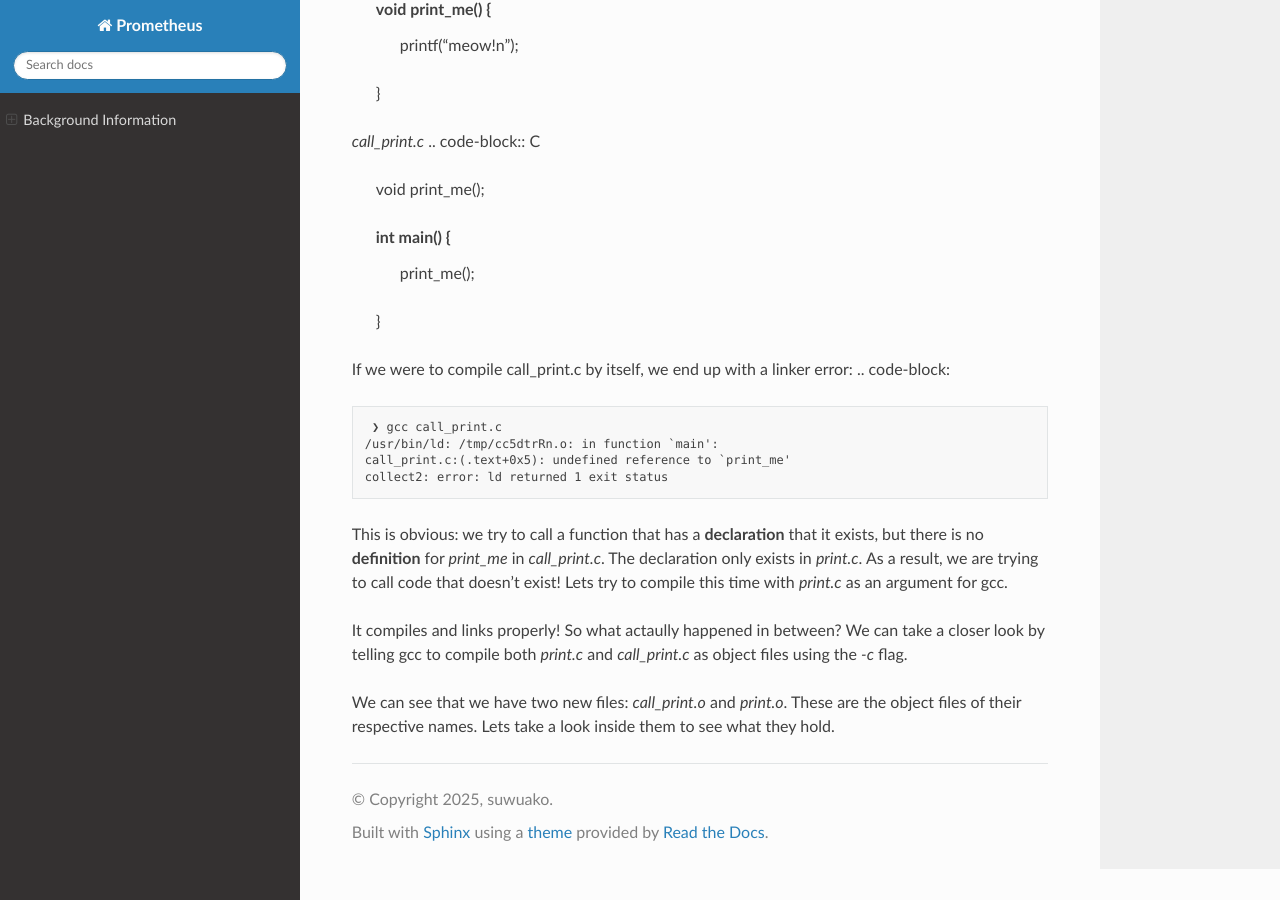
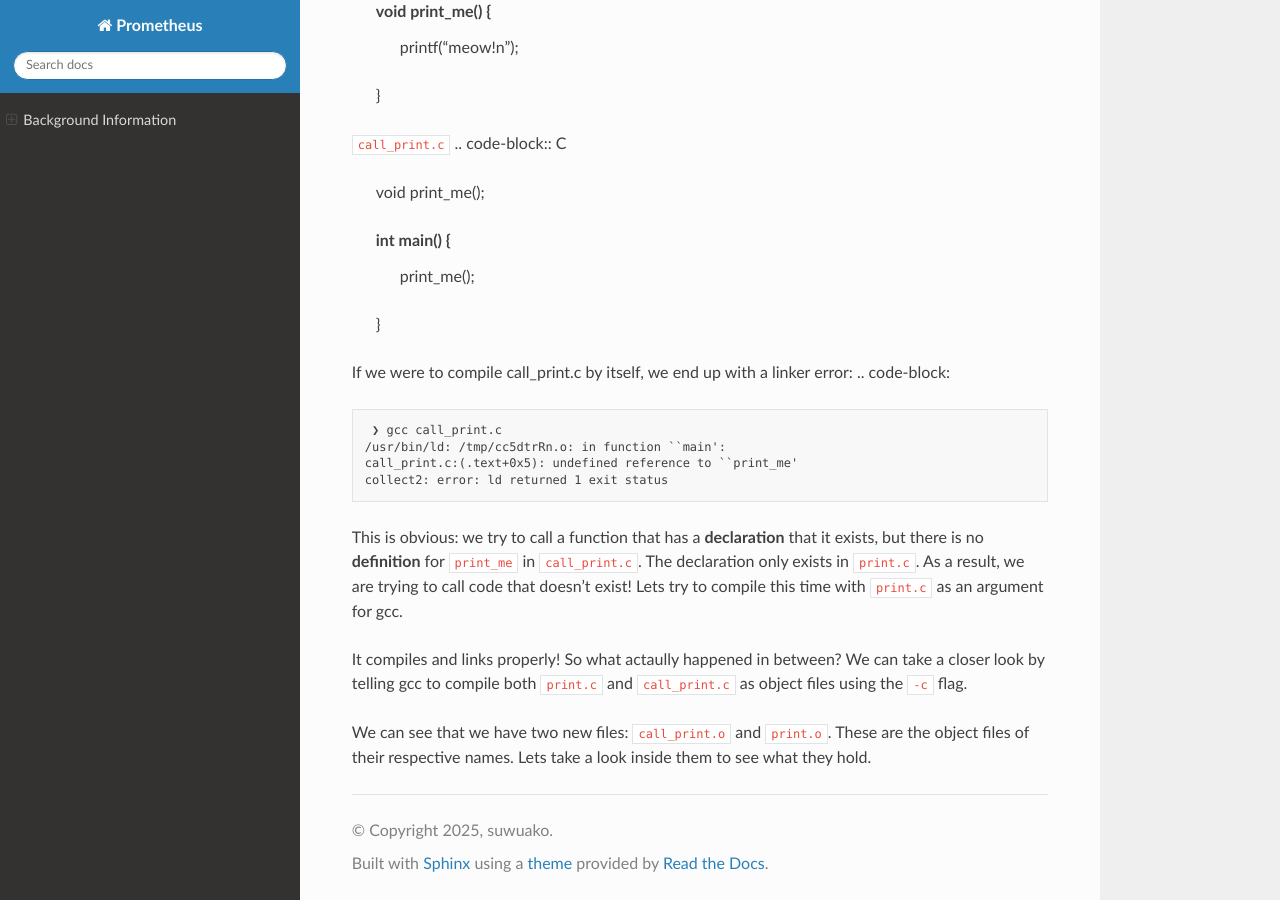
Before and after one commit to suwuako/prometheus, a Sphinx documentation site: the page built from docs/source/background.rst, in a window 1280 px wide and 900 px high, scrolled down 538 px. Built offline with Sphinx 7.4.7 and the Read the Docs theme 3.1.0, drawn with Linux system fonts in a browser that asks for light colours.

Commit message:
docs: change code blocks

```diff
--- a/docs/source/background.rst
+++ b/docs/source/background.rst
@@ -12,9 +12,9 @@ binaries to create your program! But how does the linker actually work?
 Linker Basics
 *************
 
-Lets say we have two files, `print.c` and `call_print.c`:
+Lets say we have two files, ``print.c`` and ``call_print.c``:
 
-`print.c`
+``print.c``
 .. code-block:: C
 
     #include <stdio.h>
@@ -23,7 +23,7 @@ Lets say we have two files, `print.c` and `call_print.c`:
         printf("meow!\n");
     }
 
-`call_print.c`
+``call_print.c``
 .. code-block:: C
 
     void print_me();
@@ -35,14 +35,14 @@ Lets say we have two files, `print.c` and `call_print.c`:
 If we were to compile call_print.c by itself, we end up with a linker error:
 .. code-block::
      ❯ gcc call_print.c
-    /usr/bin/ld: /tmp/cc5dtrRn.o: in function `main':
-    call_print.c:(.text+0x5): undefined reference to `print_me'
+    /usr/bin/ld: /tmp/cc5dtrRn.o: in function ``main':
+    call_print.c:(.text+0x5): undefined reference to ``print_me'
     collect2: error: ld returned 1 exit status
 
 This is obvious: we try to call a function that has a **declaration** that it exists,
-but there is no **definition** for `print_me` in `call_print.c`. The declaration only
-exists in `print.c`. As a result, we are trying to call code that doesn't exist! Lets try
-to compile this time with `print.c` as an argument for gcc.
+but there is no **definition** for ``print_me`` in ``call_print.c``. The declaration only
+exists in ``print.c``. As a result, we are trying to call code that doesn't exist! Lets try
+to compile this time with ``print.c`` as an argument for gcc.
 
 .. code-block::
     ~/temp/linking ❯ gcc print.c call_print.c
@@ -51,8 +51,8 @@ to compile this time with `print.c` as an argument for gcc.
     meow!
 
 It compiles and links properly! So what actaully happened in between? We can take a
-closer look by telling gcc to compile both `print.c` and `call_print.c` as object files
-using the `-c` flag.
+closer look by telling gcc to compile both ``print.c`` and ``call_print.c`` as object files
+using the ``-c`` flag.
 
 .. code-block::
     ~/temp/linking ❯ gcc -c print.c call_print.c
@@ -60,5 +60,5 @@ using the `-c` flag.
     ~/temp/linking ❯ ls
     call_print.c  call_print.o  print.c  print.o
 
-We can see that we have two new files: `call_print.o` and `print.o`. These are the object
+We can see that we have two new files: ``call_print.o`` and ``print.o``. These are the object
 files of their respective names. Lets take a look inside them to see what they hold.
```
